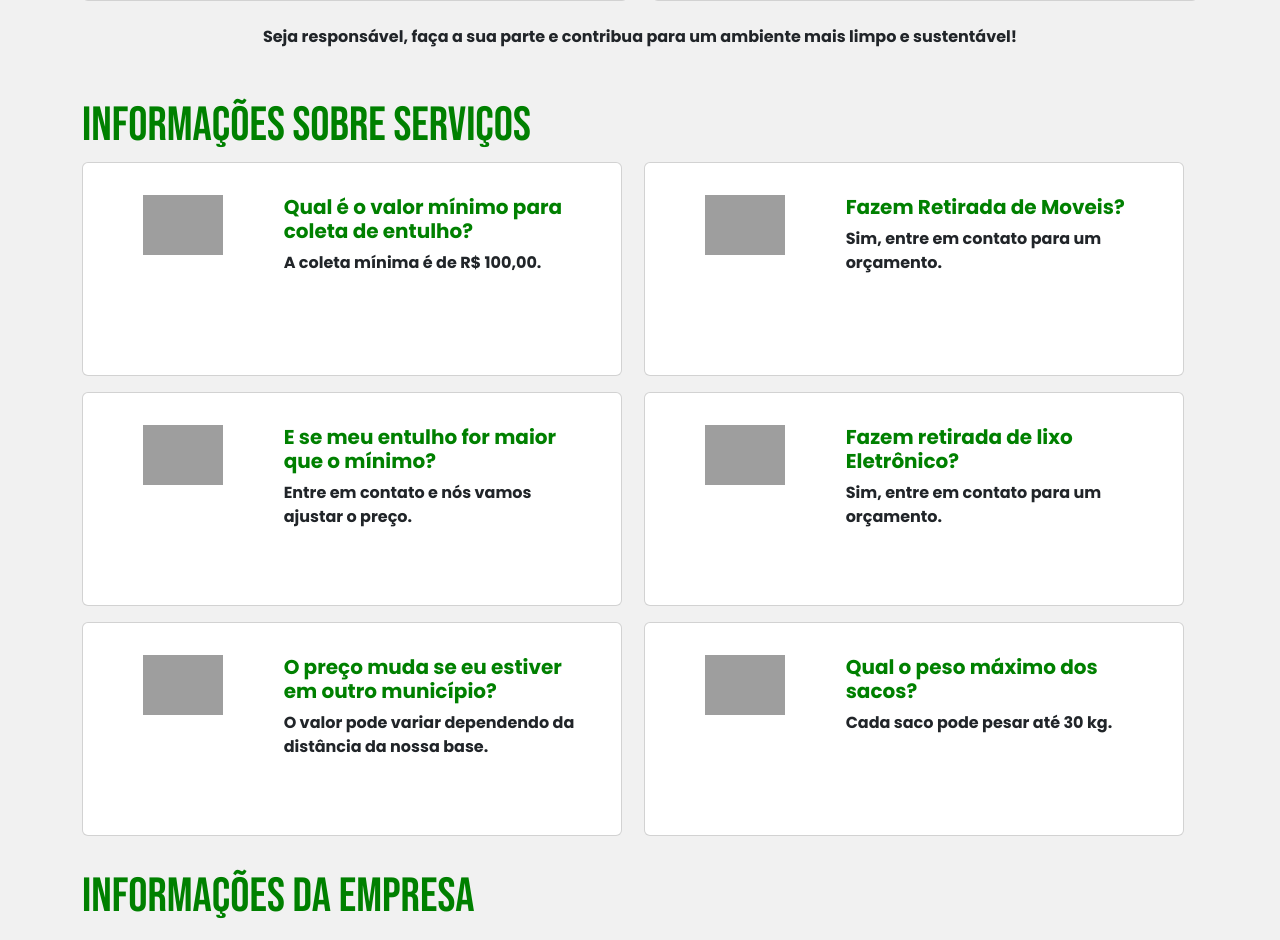
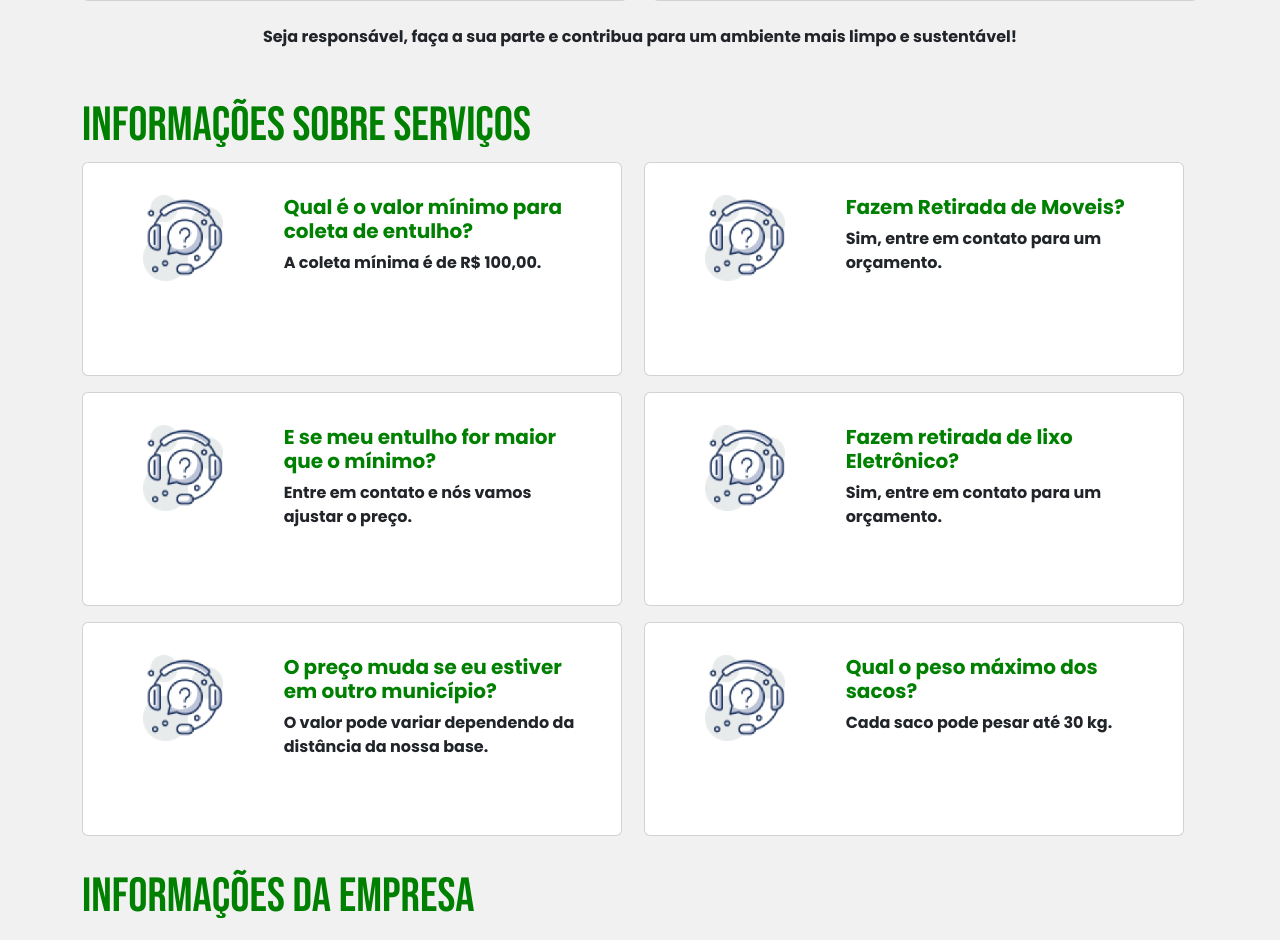
Before and after one commit to Bruno-Fioreze/transporteeco, a Django app: page /v2/ in a window 1280 px wide. Shown: the part 965-1905 px from the top of the page. Run offline with Django 4.2, Linux system fonts and the light colour scheme; some libraries are stand-ins or nearby versions; grey boxes are pictures that could not be loaded.

Commit message:
fix: adjust images

```diff
--- a/core/templates/new_lp.html
+++ b/core/templates/new_lp.html
@@ -148,7 +148,7 @@
               data-aos-duration="1000">
               <div class="row g-0">
                 <div class="col-md-4 gy-3">
-                  <img src="media/service3.png" alt="Valor minimo" class="mx-auto d-block custom-img-width" />
+                  <img src="{% static '/images/service3.png' %}" alt="Valor minimo" class="mx-auto d-block custom-img-width" />
                 </div>
                 <div class="col-md-8 card-size-min">
                   <div class="card-body custom-text">
@@ -163,7 +163,7 @@
               data-aos-duration="1000" data-aos-delay="200">
               <div class="row g-0">
                 <div class="col-md-4 gy-3">
-                  <img src="media/service3.png" alt="" class="mx-auto d-block custom-img-width" />
+                  <img src="{% static '/images/service3.png' %}" alt="services" class="mx-auto d-block custom-img-width" />
                 </div>
                 <div class="col-md-8 card-size-min">
                   <div class="card-body custom-text">
@@ -178,7 +178,7 @@
               data-aos-duration="1000" data-aos-delay="400">
               <div class="row g-0">
                 <div class="col-md-4 gy-3">
-                  <img src="media/service3.png" alt="" class="mx-auto d-block custom-img-width" />
+                  <img src="{% static '/images/service3.png' %}" alt="services" class="mx-auto d-block custom-img-width" />
                 </div>
                 <div class="col-md-8 card-size-min">
                   <div class="card-body custom-text">
@@ -198,7 +198,7 @@
               data-aos-duration="1000">
               <div class="row g-0">
                 <div class="col-md-4 gy-3">
-                  <img src="media/service1.png" alt="" class="mx-auto d-block custom-img-width" />
+                  <img src="{% static '/images/service3.png' %}" alt="services" class="mx-auto d-block custom-img-width" />
                 </div>
                 <div class="col-md-8 card-size-min">
                   <div class="card-body custom-text">
@@ -213,7 +213,7 @@
               data-aos-duration="1000" data-aos-delay="200">
               <div class="row g-0">
                 <div class="col-md-4 gy-3">
-                  <img src="media/service2.png" alt="" class="mx-auto d-block custom-img-width" />
+                  <img src="{% static '/images/service3.png' %}" alt="" class="mx-auto d-block custom-img-width" />
                 </div>
                 <div class="col-md-8">
                   <div class="card-body custom-text card-size-min">
@@ -228,7 +228,7 @@
               data-aos-duration="1000" data-aos-delay="400">
               <div class="row g-0 card-size-min">
                 <div class="col-md-4 gy-3">
-                  <img src="media/service3.png" alt="" class="mx-auto d-block custom-img-width" />
+                  <img src="{% static '/images/service3.png' %}" alt="" class="mx-auto d-block custom-img-width" />
                 </div>
                 <div class="col-md-8">
                   <div class="card-body custom-text card-size-min">
```
Also changed, not shown: core/static/images/service3.png (added), static/images/service3.png (added).
